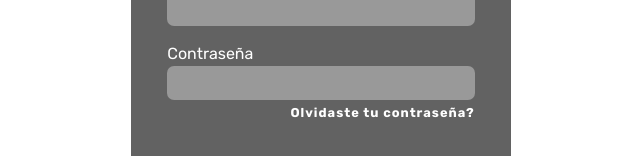
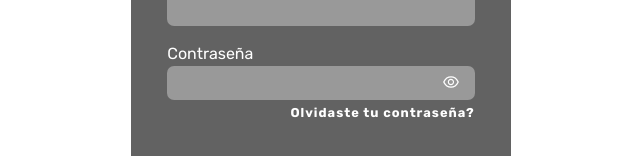
Before and after one commit to IdeaWorksPractica/GestionAsignacionesIW, a React (Vite) app: page / in a window 1280 px wide. Shown: the part 396-552 px from the top of the page, without its empty margins (319-959 px from the left). Built offline with nearby package versions, Linux system fonts and the light colour scheme; no server answers.

Commit message:
input de password con visiilidad
estilos y funcionalidad de alternacion entre input text y password en el input de la contrasenia para poder mostrarla y ocultarla

```diff
--- a/src/auth/ui/login/Login.tsx
+++ b/src/auth/ui/login/Login.tsx
@@ -1,8 +1,8 @@
 import React, { useState } from "react";
 import "./login.css";
 import { login, forgotPassword } from "../../services/auth.services";
-import { Spin, notification } from "antd";
-import { LoadingOutlined } from "@ant-design/icons";
+import { Spin, notification } from "antd"; // Mantener Spin y Notification
+import { LoadingOutlined, EyeInvisibleOutlined, EyeOutlined } from "@ant-design/icons"; // Importar iconos
 import { useNavigate } from "react-router-dom";
 
 // Crear el ícono blanco para usar en el spinner
@@ -38,6 +38,7 @@ export const Login = () => {
   const [email, setEmail] = useState("");
   const [password, setPassword] = useState("");
   const [loading, setLoading] = useState(false);
+  const [showPassword, setShowPassword] = useState(false); // Estado para mostrar/ocultar contraseña
 
   const handleEmailChange = (e: { target: { value: React.SetStateAction<string> } }) => {
     setEmail(e.target.value);
@@ -96,14 +97,18 @@ export const Login = () => {
 
     try {
       const response = await login(email, password);
-      if(response.authenticated){
-        navigate('/home');
+      if (response.authenticated) {
+        navigate("/home");
       }
     } catch (error) {
       console.error("Error al iniciar sesión:", error);
     } finally {
       setLoading(false);
     }
+  };
+
+  const togglePasswordVisibility = () => {
+    setShowPassword(!showPassword);
   };
 
   return (
@@ -123,11 +128,17 @@ export const Login = () => {
 
         <div className="input-container">
           <label>Contraseña</label>
-          <input
-            type="password"
-            value={password}
-            onChange={handlePasswordChange}
-          />
+          <div className="password-container">
+            <input
+              type={showPassword ? "text" : "password"}
+              value={password}
+              onChange={handlePasswordChange}
+              className="password-input"
+            />
+            <button type="button" onClick={togglePasswordVisibility} className="password-toggle">
+              {showPassword ? <EyeInvisibleOutlined /> : <EyeOutlined />}
+            </button>
+          </div>
           <span className="password-forget" onClick={handleForgotPassword}>
             Olvidaste tu contraseña?
           </span>
--- a/src/auth/ui/login/login.css
+++ b/src/auth/ui/login/login.css
@@ -30,18 +30,28 @@
   width: 90%;
   margin-bottom: 1rem;
 }
-.input-container > input {
+.input-container > input,
+.password-input {
   color: #fff;
   border-radius: 7px;
   padding: 5px;
   border: none;
   background-color: #999999;
 }
+
 .input-container > input:hover {
-  outline: #aa56a7;
+  outline: none!important;
+}
+.password-input:hover{
+  border: none;
+  outline: none!important;
+}
+.password-input:focus{
+  border: none;
+  outline: none!important;
 }
 .input-container > input:focus {
-  outline: #aa56a7;
+  outline: none!important;
 }
 
 .password-forget {
@@ -92,10 +102,13 @@
   .input-container{
     margin-bottom: 4rem!important;
   }
-  .input-container > input {
+  .input-container > input,
+  .password-input {
+    margin-top: 5px;
+    margin-left: 10px;
     padding: 7px;
     font-size: 1.2rem;
-    background-color: transparent;
+    background-color: transparent!important;
     border-bottom: solid 3px white!important;
     border-radius: 0!important;
   }
@@ -123,3 +136,28 @@
     font-weight:normal;
 }
 }
+.password-container {
+  position: relative;
+  width: 100%;
+}
+
+.password-input {
+  width: 100%;
+  padding-right: 40px; /* Para dar espacio al botón */
+  color: #fff;
+  border-radius: 7px;
+  padding: 5px;
+  border: none;
+  background-color: #999999;
+}
+
+.password-toggle {
+  position: absolute;
+  top: 50%;
+  right: 10px;
+  transform: translateY(-50%);
+  background: none;
+  border: none;
+  cursor: pointer;
+  color: white;
+}
```
